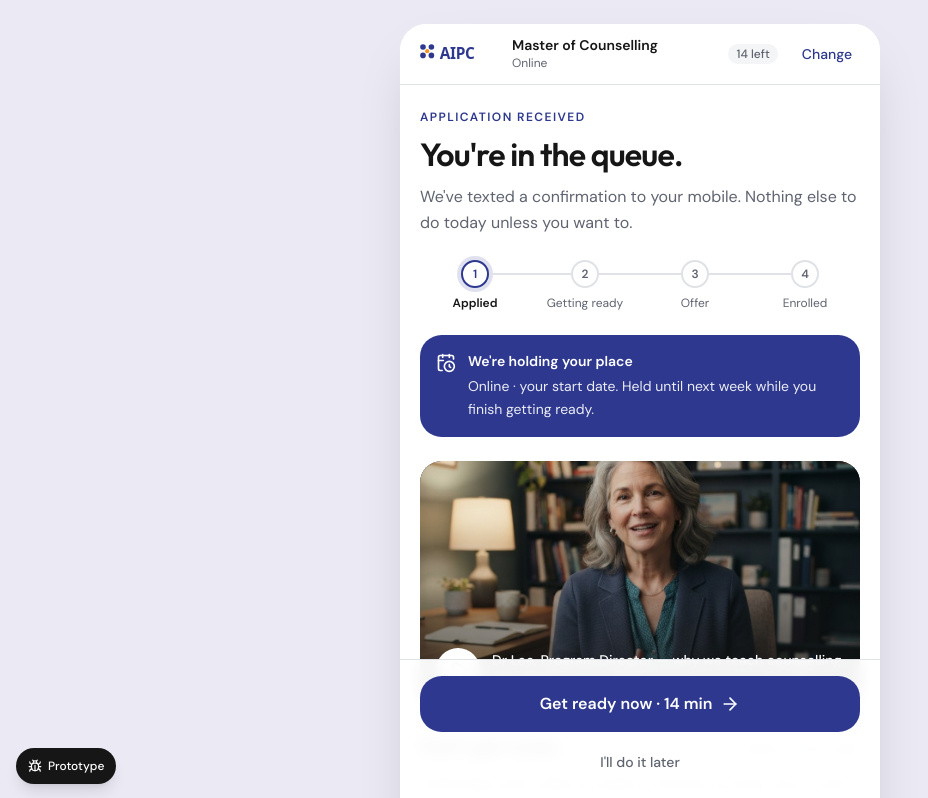
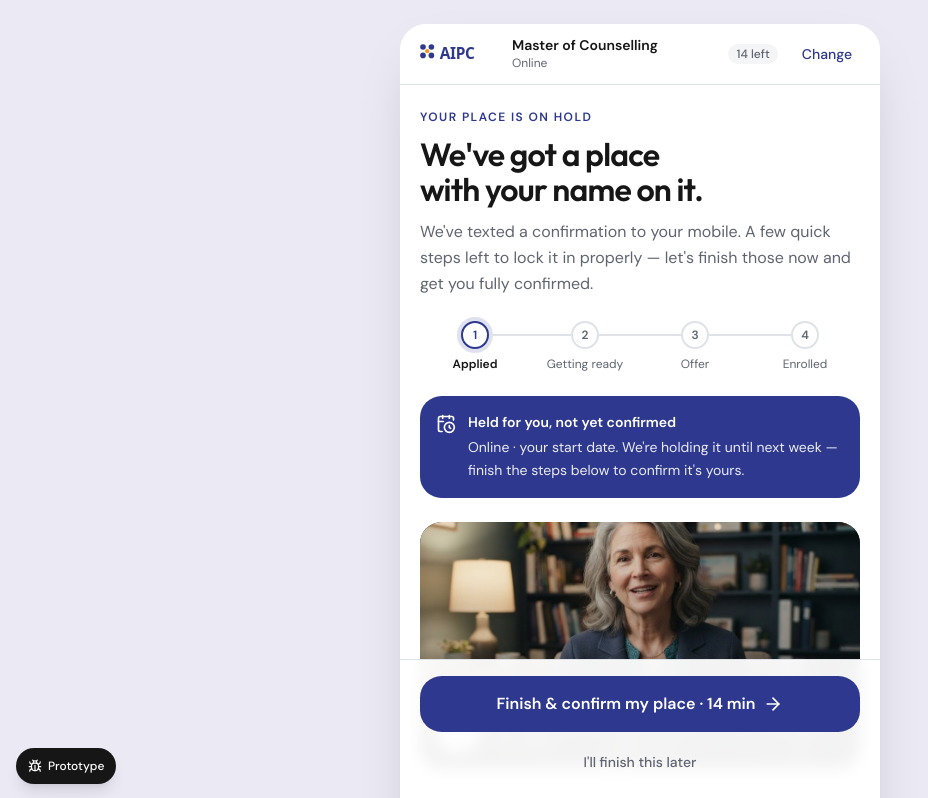
Before and after one commit to kostia-gif/upflow, a Next.js app: page /apply/received in a window 1280 px wide. Shown: the top 798 px of the page, without its empty margins (0-928 px from the left). Built offline with nearby package versions, Linux system fonts and the light colour scheme.

Commit message:
feat: update received page messaging and call to action

```diff
--- a/app/apply/received/page.tsx
+++ b/app/apply/received/page.tsx
@@ -24,11 +24,13 @@ export default function ReceivedPage() {
     <div className="flex flex-col">
       <div className="flex flex-col gap-6 px-5 pb-6 pt-6">
         <div className="flex flex-col gap-3">
-          <Eyebrow>Application received</Eyebrow>
-          <Title>{app.firstName ? `${app.firstName}, you're in the queue.` : "You're in the queue."}</Title>
+          <Eyebrow>Your place is on hold</Eyebrow>
+          <Title>
+            {app.firstName ? `${app.firstName}, we've got a place with your name on it.` : "We've got a place with your name on it."}
+          </Title>
           <Lede>
-            We&apos;ve texted a confirmation to {app.mobile || "your mobile"}. Nothing else to do today unless you want
-            to.
+            We&apos;ve texted a confirmation to {app.mobile || "your mobile"}. A few quick steps left to lock it in
+            properly — let&apos;s finish those now and get you fully confirmed.
           </Lede>
         </div>
 
@@ -38,14 +40,14 @@ export default function ReceivedPage() {
           <CalendarClock className="mt-0.5 size-5 shrink-0" aria-hidden />
           <div className="flex flex-col gap-1">
             <p className="text-sm font-semibold">
-              {campus?.placesLeft === 0 ? "You're first in line" : "We're holding your place"}
+              {campus?.placesLeft === 0 ? "You're first in line" : "Held for you, not yet confirmed"}
             </p>
             <p className="text-sm leading-relaxed opacity-90">
               {campus?.placesLeft === 0
                 ? `${campus.name} is full for ${intake?.label ?? "this intake"}. You're on the list and we'll text you the moment a spot opens.`
-                : `${campus?.name ?? "Your campus"} · ${intake?.label ?? "your start date"}. Held until ${
+                : `${campus?.name ?? "Your campus"} · ${intake?.label ?? "your start date"}. We're holding it until ${
                     app.holdUntil ? formatDayMonth(app.holdUntil) : "next week"
-                  } while you finish getting ready.`}
+                  } — finish the steps below to confirm it's yours.`}
             </p>
           </div>
         </div>
@@ -86,11 +88,12 @@ export default function ReceivedPage() {
 
         <section className="flex flex-col gap-3">
           <div className="flex items-baseline justify-between">
-            <h2 className="font-heading text-xl font-semibold">Next: get ready</h2>
+            <h2 className="font-heading text-xl font-semibold">Finish up, and it&apos;s confirmed</h2>
             <span className="text-sm text-muted-foreground">about {totalMin} min total</span>
           </div>
           <p className="text-sm leading-relaxed text-muted-foreground">
-            Small steps, each under a couple of minutes. Do them now, or we&apos;ll nudge you tomorrow.
+            This is the last stretch — small steps, each under a couple of minutes, and then your place is fully
+            yours. Do them now, or we&apos;ll nudge you tomorrow.
           </p>
           <ul className="flex flex-col gap-2">
             {modules.slice(0, 4).map((m) => (
@@ -118,9 +121,11 @@ export default function ReceivedPage() {
       </div>
 
       <div className="sticky bottom-0 flex flex-col gap-2 border-t border-border bg-background/95 px-5 pb-safe pt-4 backdrop-blur sm:rounded-b-3xl">
-        <PrimaryButton onClick={() => router.push("/apply/ready")}>Get ready now · {totalMin} min</PrimaryButton>
+        <PrimaryButton onClick={() => router.push("/apply/ready")}>
+          Finish &amp; confirm my place · {totalMin} min
+        </PrimaryButton>
         <div className="flex justify-center">
-          <TextLink href="/apply/finish-later">I&apos;ll do it later</TextLink>
+          <TextLink href="/apply/finish-later">I&apos;ll finish this later</TextLink>
         </div>
       </div>
     </div>
```
